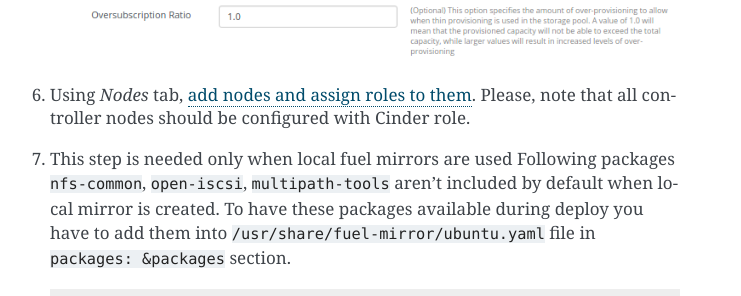
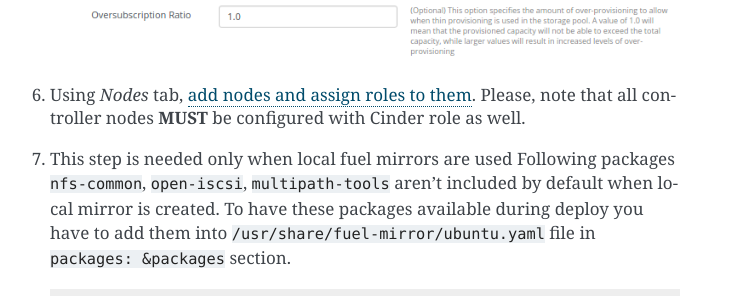
Before and after one commit to openstack-archive/fuel-plugin-cinder-netapp, a Sphinx documentation site: the page built from doc/source/guide.rst, in a window 1280 px wide and 900 px high, scrolled down 5993 px. Shown: the part 309-605 px from the top of the window, without its empty margins (400-1141 px from the left). Built offline with Sphinx 7.4.7, drawn with Linux system fonts in a browser that asks for light colours.

Commit message:
Fix documented limitations
Change-Id: I0cb21423065bd658f054268ba7966674bd30edd3

```diff
--- a/doc/source/description.rst
+++ b/doc/source/description.rst
@@ -54,6 +54,7 @@
 
 Limitations
 -----------
+* Deployment fails if ``cinder`` role is not assigned to ``controller`` nodes
 * Only one NetApp backend can be configured to work with Cinder
 * Before creating Ubuntu repository's mirrors in Fuel, you have to manually add to /usr/share/fuel-mirror/ubuntu.yaml following packages:
   * nfs-common
--- a/doc/source/guide.rst
+++ b/doc/source/guide.rst
@@ -98,7 +98,7 @@
 
 #. Using *Nodes* tab,
    `add nodes and assign roles to them <http://docs.openstack.org/developer/fuel-docs/userdocs/fuel-user-guide/configure-environment/add-nodes.html>`_.
-   Please, note that all controller nodes should be configured with Cinder role.
+   Please, note that all controller nodes **MUST** be configured with Cinder role as well.
 
 #. This step is needed only when local fuel mirrors are used
    Following packages ``nfs-common``, ``open-iscsi``, ``multipath-tools`` aren't included by default when local mirror is created. To have these packages available during deploy you have to add them into  ``/usr/share/fuel-mirror/ubuntu.yaml`` file in ``packages: &packages`` section.
```
